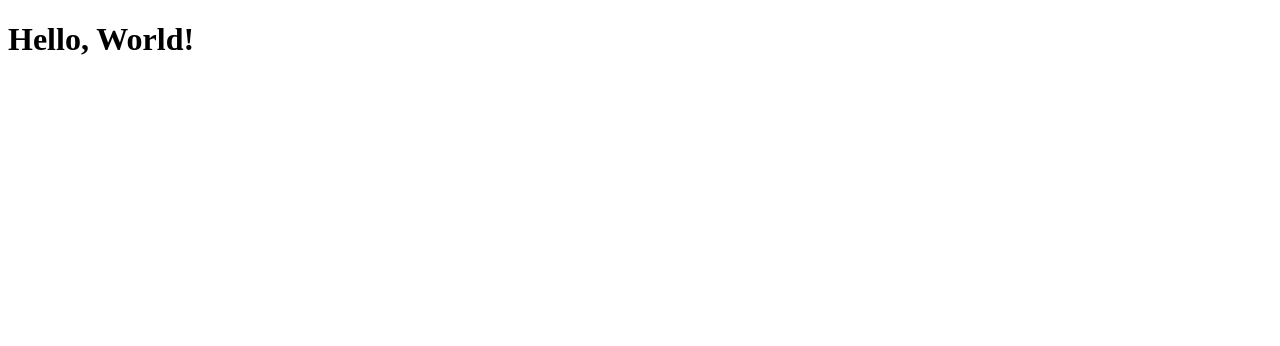
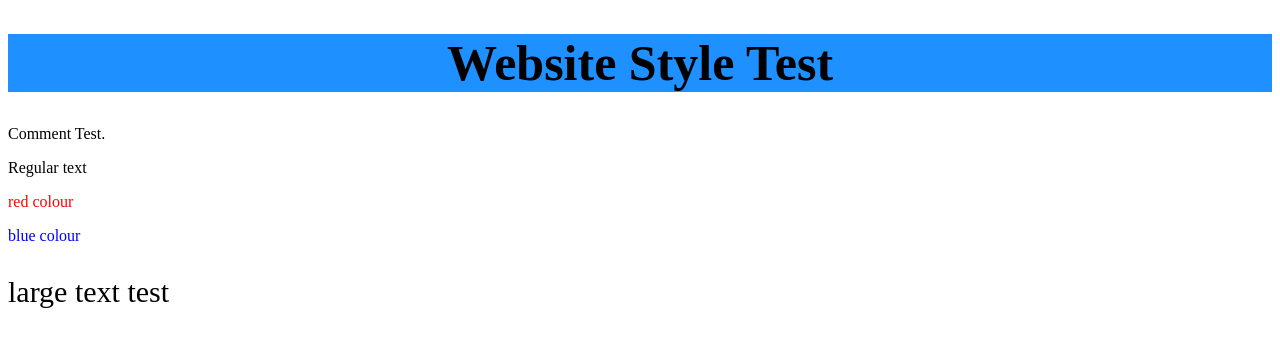
Before and after one commit to SHH-ICS/html-page-SchoolAccount2123, a plain HTML site: page index.html in a window 1280 px wide. Drawn offline with Linux system fonts and the light colour scheme.

Commit message:
Update index.html

```diff
--- a/index.html
+++ b/index.html
@@ -1,11 +1,20 @@
 <!DOCTYPE html>
 <html>
-  <head>
-    <title>Page Title</title>
-  </head>
+<body>
 
-  <body>
-    <h1>Hello, World!</h1>
-  </body>
+<h1 style="background-color:DodgerBlue;font-size:50px;text-align:center;">Website Style Test</h1>
 
+
+
+<!-- this is a comment -->
+<p>Comment Test.</p>
+<!-- comments are not displayed in the browser -->
+<p>Regular text</p>
+<p style="color:red;">red colour</p>
+<p style="color:blue;">blue colour</p>
+<p style="font-size:30px;">large text test</p>
+
+
+
+</body>
 </html>
```
